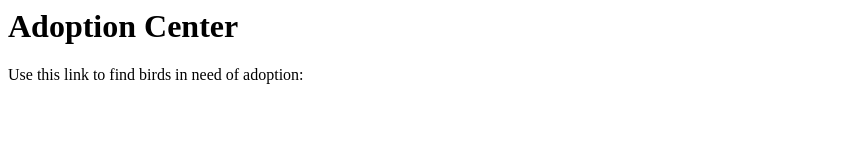
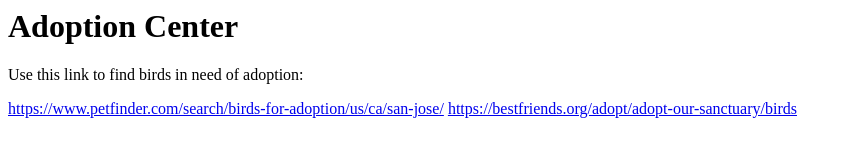
Before and after one commit to ichen032/PioneerHacksWebsite, a plain HTML site: page adoptioncenters.html in a window 1280 px wide. Shown: the whole page, without its empty margins (0-852 px from the left). Drawn offline with Linux system fonts and the light colour scheme.

Commit message:
Update adoptioncenters.html

```diff
--- a/adoptioncenters.html
+++ b/adoptioncenters.html
@@ -5,7 +5,7 @@
   <body>
     <h1>Adoption Center</h1>
     <p>Use this link to find birds in need of adoption:</p>
-    <a href="https://www.petfinder.com/search/birds-for-adoption/us/ca/san-jose/"></a>
-    <a href="https://bestfriends.org/adopt/adopt-our-sanctuary/birds"></a>
+    <a href="https://www.petfinder.com/search/birds-for-adoption/us/ca/san-jose/">https://www.petfinder.com/search/birds-for-adoption/us/ca/san-jose/</a>
+    <a href="https://bestfriends.org/adopt/adopt-our-sanctuary/birds">https://bestfriends.org/adopt/adopt-our-sanctuary/birds</a>
   </body>
 </html>
```
